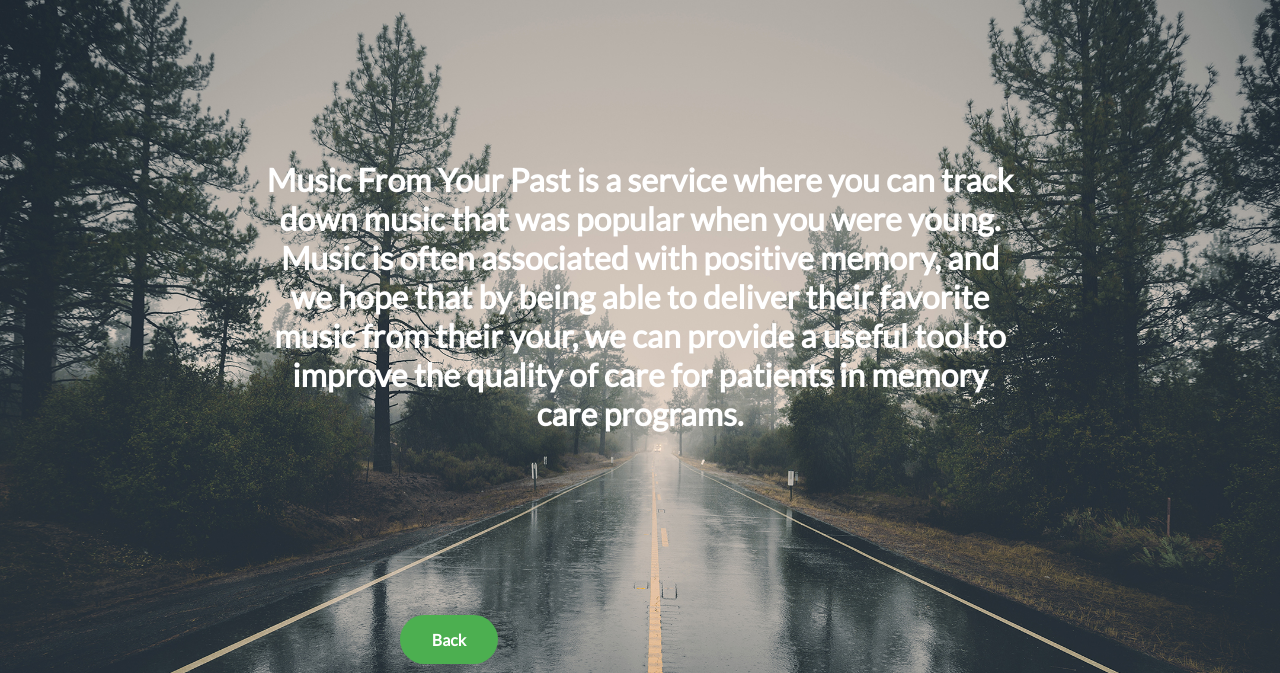
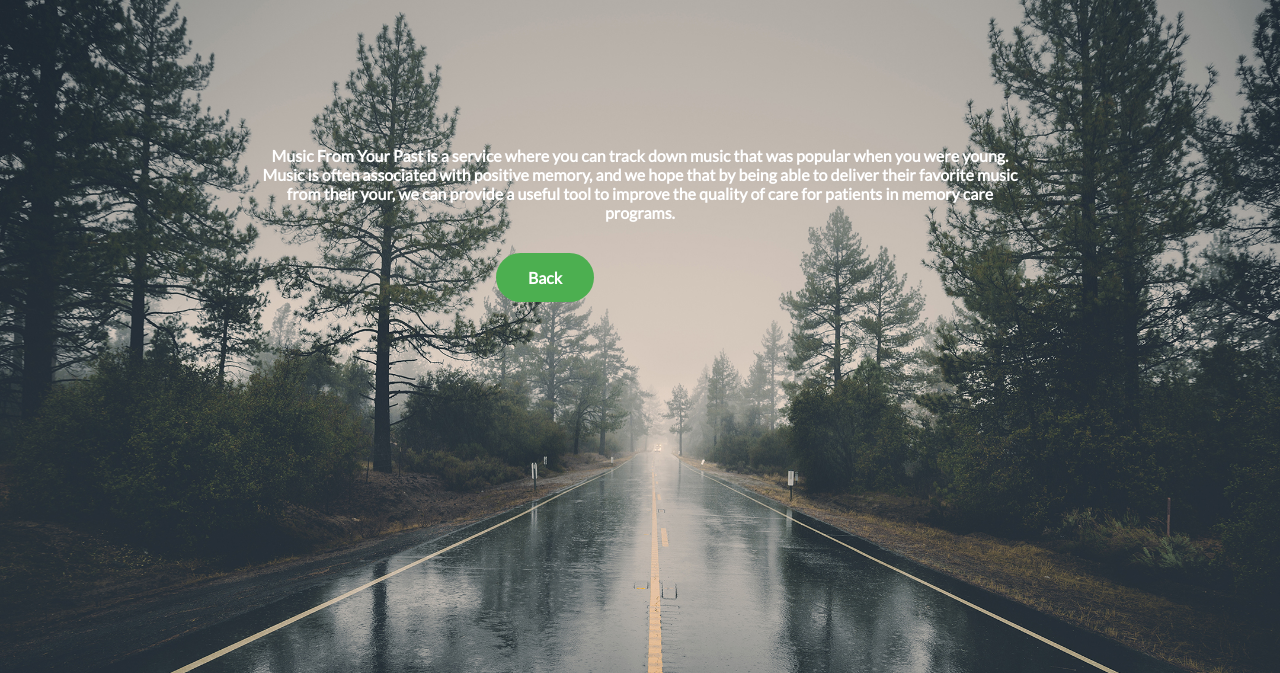
Before and after one commit to phqchau/music_therapy, a Django app: page /about/ in a window 1280 px wide. Shown: the top 673 px of the page. Run offline with Django 3.2, Linux system fonts and the light colour scheme.

Commit message:
i'm tired

```diff
--- a/musicTherapy/music/static/music/style.css
+++ b/musicTherapy/music/static/music/style.css
@@ -23,7 +23,7 @@ a {
 h2 {
     font-family: 'Lato', sans-serif;
     color: white;
-    font-size: 2em !important;
+    font-size: 1em !important;
 }
 
 h1 {
--- a/musicTherapy/music/templates/music/about.html
+++ b/musicTherapy/music/templates/music/about.html
@@ -8,8 +8,8 @@
 <body>
 <div class="center">
 <h2 align="center">Music From Your Past is a service where you can track down music that was popular when you were young. Music is often associated with positive memory, and we hope that by being able to deliver their favorite music from their your, we can provide a useful tool to improve the quality of care for patients in memory care programs.</h2>
-</div>
 
 <p><a href="{% url 'music:index' %}" class="button">Back</a>
+</div>
 </body>
 </html>
```
